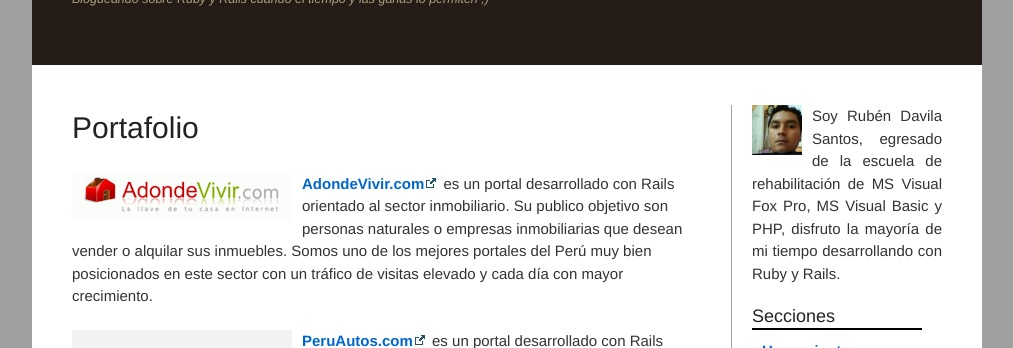
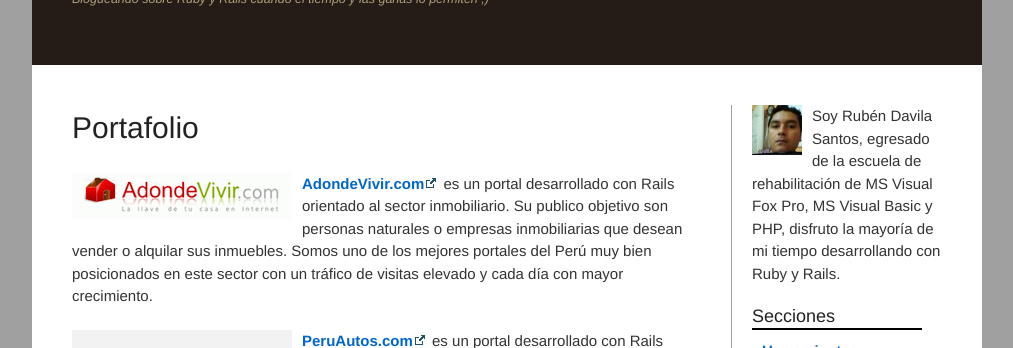
Before and after one commit to rdavila/rdavila.github.com.raw, a Jekyll site: the page built from portafolio/index.html, in a window 1280 px wide. Shown: the part 120-468 px from the top of the page, without its empty margins (133-1146 px from the left). Built offline with Jekyll 4.4.1, drawn with Linux system fonts in a browser that asks for light colours; Markdown is read by kramdown in place of the engine named in the settings.

Commit message:
Some seo improvements

```diff
--- a/_layouts/default.html
+++ b/_layouts/default.html
@@ -37,10 +37,10 @@
         {{ content }}
       </div>
       <div id="sidebar">
-        <div id="about">
+        <p id="about">
           <img src="/images/rdavila.jpg" />
           Soy Rubén Davila Santos, egresado de la escuela de rehabilitación de MS Visual Fox Pro, MS Visual Basic y PHP, disfruto la mayoría de mi tiempo desarrollando con Ruby y Rails.
-        </div>
+        </p>
         <h4 class='underlined'>Secciones</h4>
         <ul id="nav">
           <li><a href="/herramientas">Herramientas</a></li>
--- a/archivo/index.html
+++ b/archivo/index.html
@@ -1,5 +1,6 @@
 ---
 layout: default
+title: Archivo
 ---
 
 <h2>Archivo</h2>
--- a/contacto/index.html
+++ b/contacto/index.html
@@ -1,5 +1,6 @@
 ---
 layout: default
+title: Contacto
 ---
 
 <div id='contact'>
--- a/herramientas/index.html
+++ b/herramientas/index.html
@@ -1,5 +1,6 @@
 ---
 layout: default
+title: Herramientas
 ---
 
 <h2>Herramientas</h2>
--- a/portafolio/index.html
+++ b/portafolio/index.html
@@ -1,5 +1,6 @@
 ---
 layout: default
+title: Portafolio
 ---
 
 <h2>Portafolio</h2>
--- a/sass/screen.sass
+++ b/sass/screen.sass
@@ -92,7 +92,6 @@
     h4
       margin: 0 20px 10px 0
   #about
-    text-align: justify
     margin-bottom: 20px
   #content
     $content-columns: 16
--- a/stylesheets/screen.css
+++ b/stylesheets/screen.css
@@ -350,10 +350,9 @@
 }
 /* line 94, ../sass/screen.sass */
 body.two-col #about {
-  text-align: justify;
   margin-bottom: 20px;
 }
-/* line 97, ../sass/screen.sass */
+/* line 96, ../sass/screen.sass */
 body.two-col #content {
   display: inline;
   float: left;
@@ -367,31 +366,31 @@
 * html body.two-col #content {
   overflow-x: hidden;
 }
-/* line 103, ../sass/screen.sass */
+/* line 102, ../sass/screen.sass */
 body.two-col ul#nav, body.two-col ul#categories {
   list-style: none;
   padding-left: 10px;
 }
-/* line 106, ../sass/screen.sass */
+/* line 105, ../sass/screen.sass */
 body.two-col ul#nav li, body.two-col ul#categories li {
   text-align: left;
   margin-bottom: 5px;
 }
-/* line 111, ../sass/screen.sass */
+/* line 110, ../sass/screen.sass */
 body.two-col .post h2 {
   line-height: 35px;
   color: #251c17;
   margin: 0;
 }
-/* line 115, ../sass/screen.sass */
+/* line 114, ../sass/screen.sass */
 body.two-col .post h2 a {
   font-weight: normal;
 }
-/* line 117, ../sass/screen.sass */
+/* line 116, ../sass/screen.sass */
 body.two-col .post h3 {
   color: #775e43;
 }
-/* line 119, ../sass/screen.sass */
+/* line 118, ../sass/screen.sass */
 body.two-col .highlight {
   background-color: white;
   overflow: auto;
@@ -399,42 +398,42 @@
   border: 1px solid black;
   margin-bottom: 15px;
 }
-/* line 126, ../sass/screen.sass */
+/* line 125, ../sass/screen.sass */
 body.two-col .underlined {
   border-bottom: 2px solid black;
 }
-/* line 129, ../sass/screen.sass */
+/* line 128, ../sass/screen.sass */
 body.two-col ul.posts_list {
   list-style-type: none;
   margin: 0;
   padding: 0;
 }
-/* line 133, ../sass/screen.sass */
+/* line 132, ../sass/screen.sass */
 body.two-col ul.posts_list li {
   padding-bottom: 5px;
 }
-/* line 135, ../sass/screen.sass */
+/* line 134, ../sass/screen.sass */
 body.two-col ul.posts_list span {
   color: #a0a0a0;
 }
-/* line 139, ../sass/screen.sass */
+/* line 138, ../sass/screen.sass */
 body.two-col a:link, body.two-col a:visited {
   text-decoration: none;
   font-weight: bold;
   color: #0066cc;
 }
-/* line 144, ../sass/screen.sass */
+/* line 143, ../sass/screen.sass */
 body.two-col a:hover, body.two-col a:focus, body.two-col a:active {
   text-decoration: underline;
   font-weight: bold;
   color: #251c17;
 }
-/* line 149, ../sass/screen.sass */
+/* line 148, ../sass/screen.sass */
 body.two-col #tools img, body.two-col #portfolio img {
   float: left;
   padding-right: 10px;
 }
-/* line 153, ../sass/screen.sass */
+/* line 152, ../sass/screen.sass */
 body.two-col a.external {
   background: url(/images/external_link.png) no-repeat right top;
   padding-right: 15px;
```
Also changed, not shown: other parts of _layouts/default.html (+1 -1 lines).
